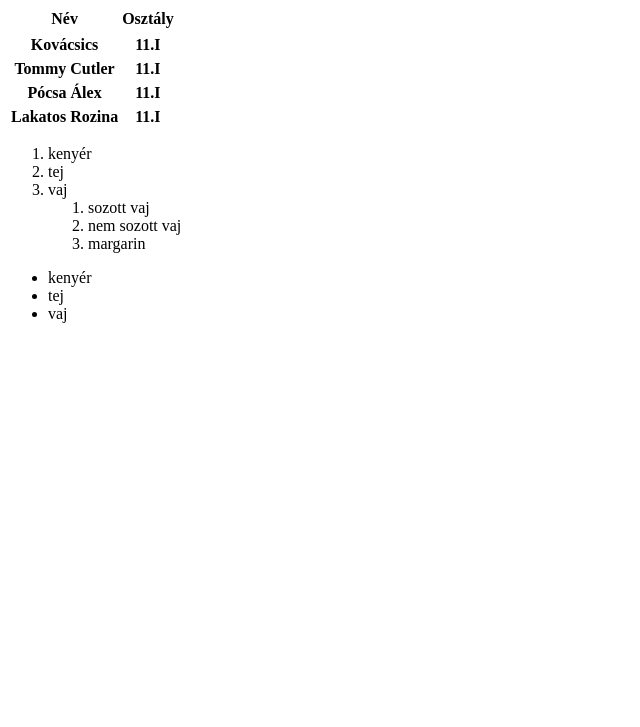
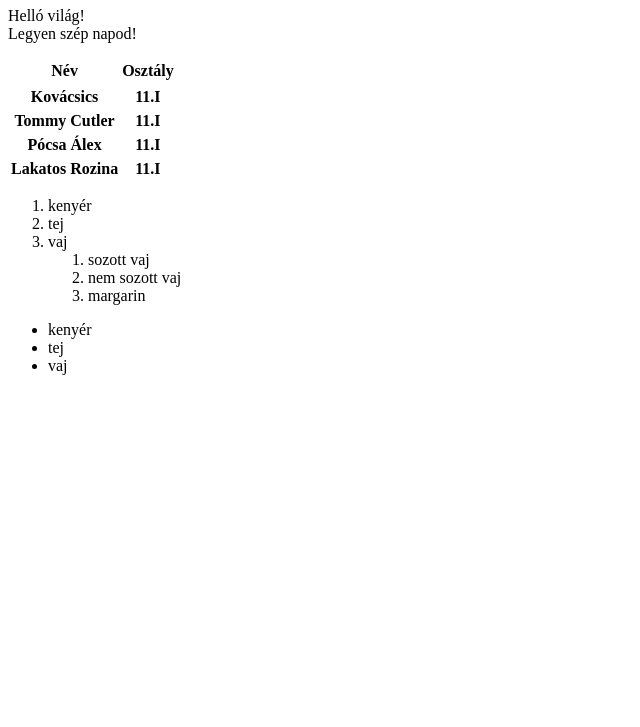
Before and after one commit to Ciganyslayer/Web-program, a plain HTML site: page index.html in a window 1280 px wide. Shown: the part 73-800 px from the top of the page, without its empty margins (0-640 px from the left). Drawn offline with Linux system fonts and the light colour scheme.

Commit message:
Update index.html

```diff
--- a/index.html
+++ b/index.html
@@ -7,6 +7,7 @@
 </head>
 <body>
     <h1>practice</h1>
+    <p>Helló világ!<br>Legyen szép napod!</p>
     <table>
         <tr>
             <thead>
```
